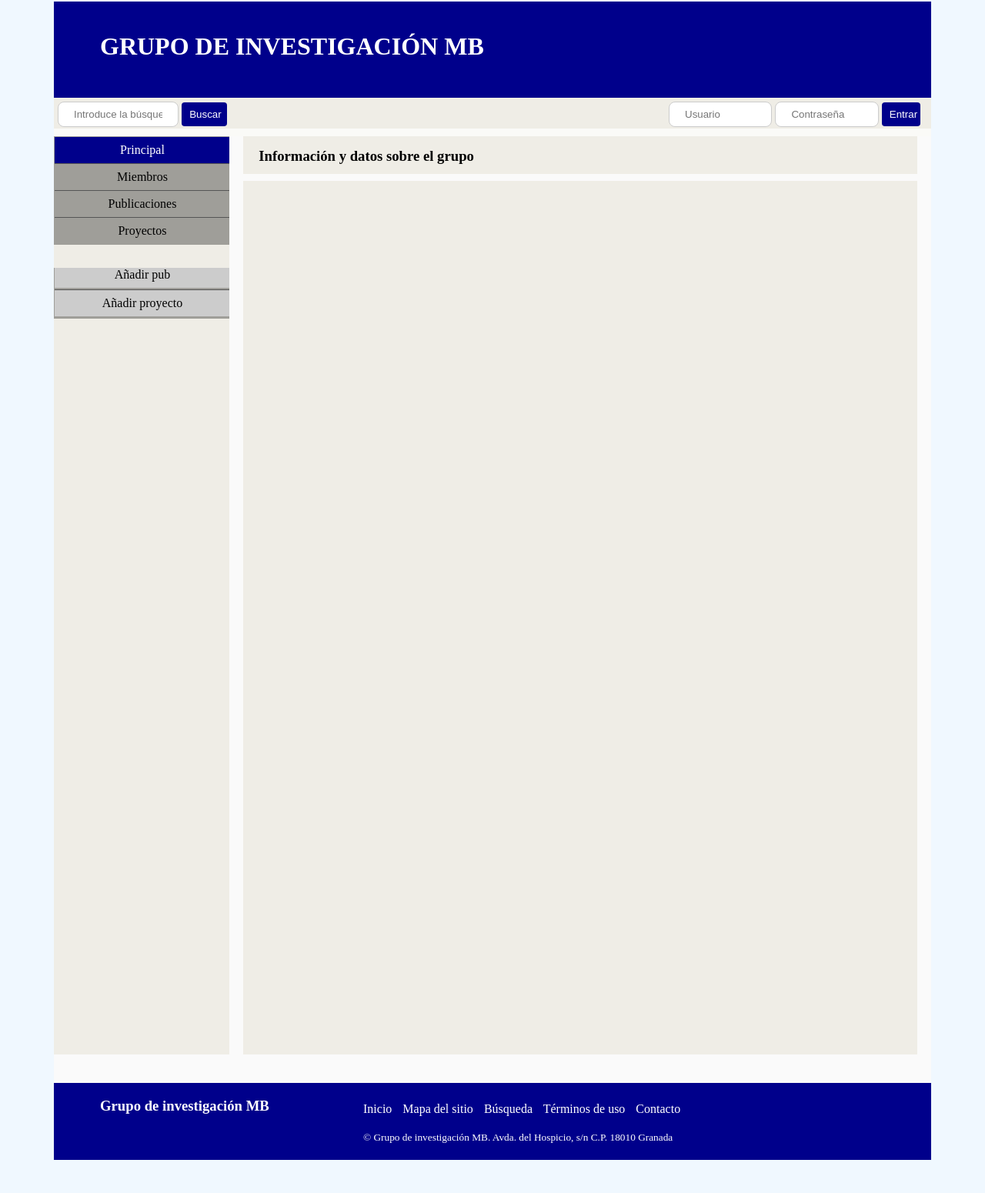
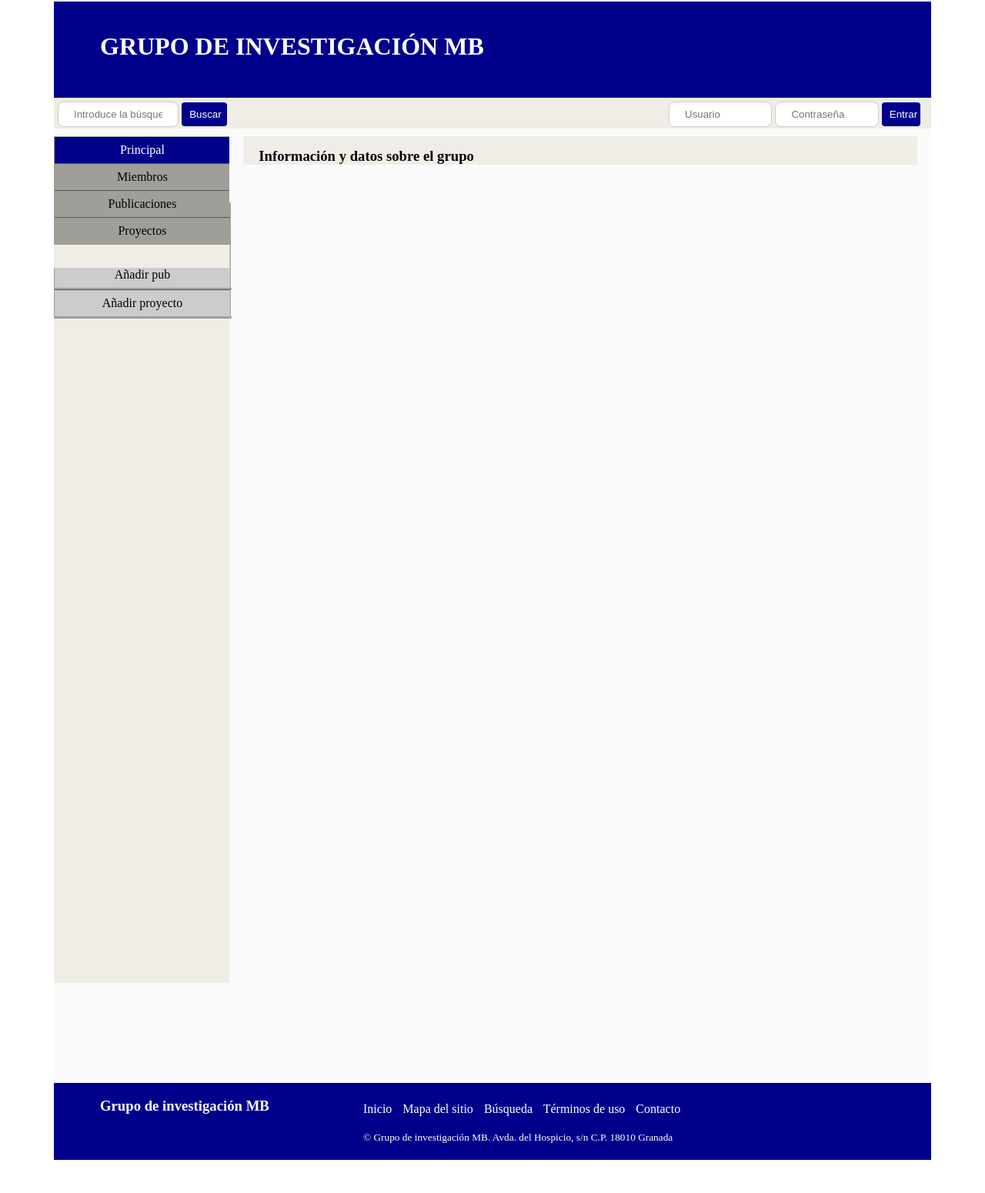
Before and after one commit to Mustapha90/TW, a PHP site: page /Escritorio/ in a window 1280 px wide. Shown: the whole page at 77% size. After the commit the page ends 1507 px from the top, so only its background shows below. Run offline with PHP 8.4, Linux system fonts and the light colour scheme.

Commit message:
cambio variados

```diff
--- a/css/style.css
+++ b/css/style.css
@@ -4,9 +4,9 @@
 
 body,html{margin:0px;}
 
-#global {width:100%; margin: 0px; padding: 0px; background-color:aliceblue}
+#global {width:100%; margin: 0px; padding: 0px; background-color:black;}
 
-	#contenido {width: 1140px; margin:0 auto; height: 1550px}
+	#contenido {width: 1140px; margin:0 auto;  height: auto; }
 
 		#cabeceraglobal { float:left; width:100%; height: 125px; background-color:darkblue; margin-top: 2px}
 			#titulo {float:left; margin: 40px 60px; color:white}
@@ -30,8 +30,8 @@
 
 		#submenu {float: left; width: 100%; height: 10px; background-color:#fafaf7}
 
-		#centro {float:left; width: 100%; height: 1230px; background-color: #FAFAFA; margin-top: 0px;}
-			#navbar {float:left; width: 20%; height: 97%; background-color: #efede6}
+		#centro {float:left; width: 100%; min-height: 1230px; height: auto; background-color: #FAFAFA; margin-top: 0px;}
+			#navbar {float:left; width: 20%; height: 1100px; background-color: #efede6}
 			#nav1{float:left; width: 100%; height: 141px; }
 			#navbar	ul { list-style-type: none; margin: 0; padding: 0; width: 100%; background-color: #9F9E99; border: 1px solid #9F9e99; }
 			#navbar ul li a { display: block; color: #000; padding: 8px 16px; text-decoration: none;}
@@ -53,7 +53,7 @@
 			#centro2 {float:left; width: 80%; height:100%; background-color:#FAFAFA}
 				#centro_header{float:left; width: 96%; height: 4%; margin-left: 2%; background-color:#efede6}
 					#centro_header > h3{float:left; margin:15px 0px 0px 20px}
-				#centro_content{float:left; width: 96%; height:92.25%; margin: 1% 0px 0px 2%; background-color:#efede6}
+				#centro_content{float:left; width: 96%; height:80%; margin: 1% 0px 40px 2%; background-color:#efede6}
 					#ficha_miembro{float: left; width:99%; height: 21%; margin: 10px 0px 0px 4px; background-color:white}
 						#foto_miembro{float:left; width:15%; height:50%; margin: 10px 20px}
 						#info_miembro{float:left; width:75%; height: 100%; background-color: white}
```
Also changed, not shown: html/adduser.html (+5 -5 lines), 1 other file.
